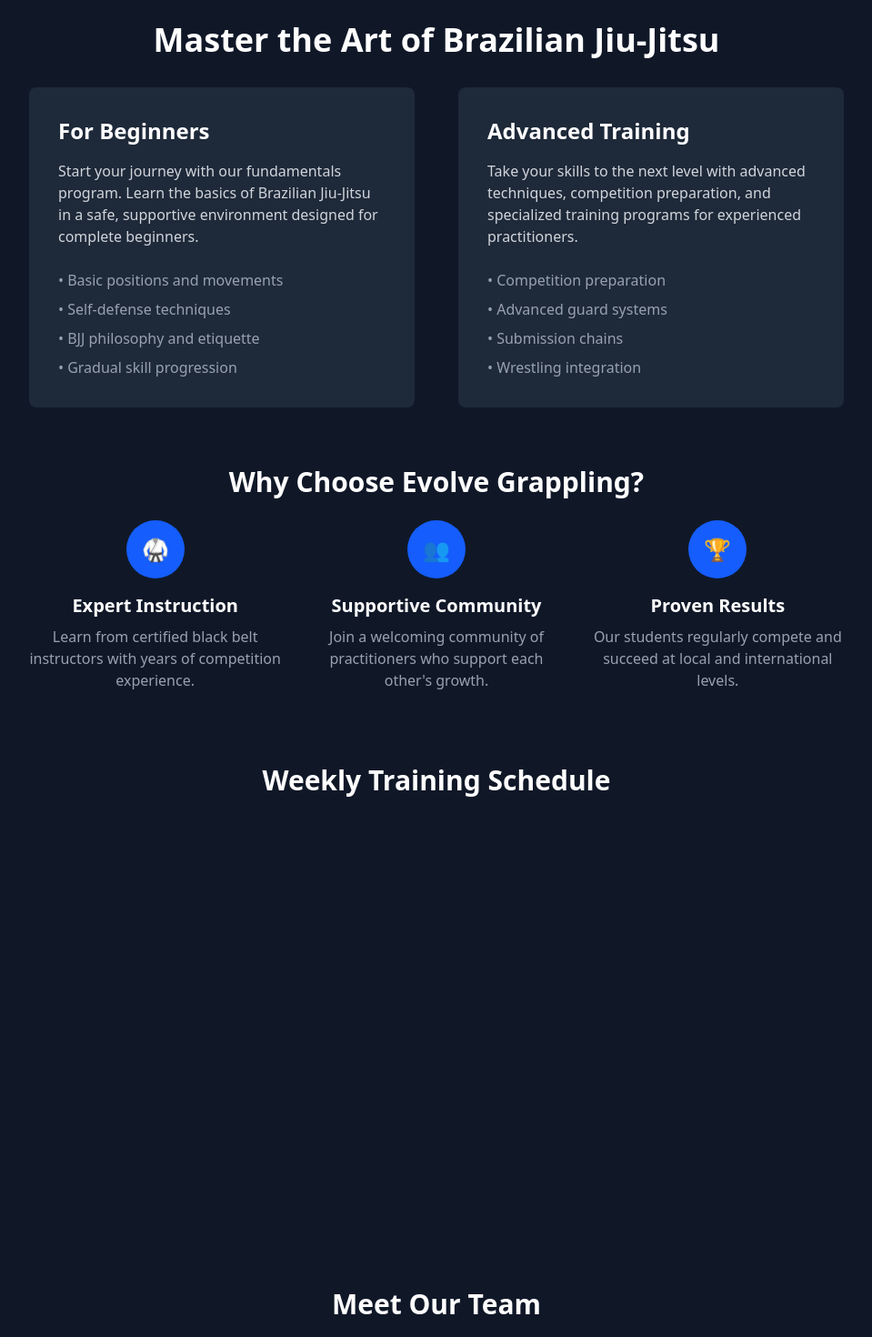
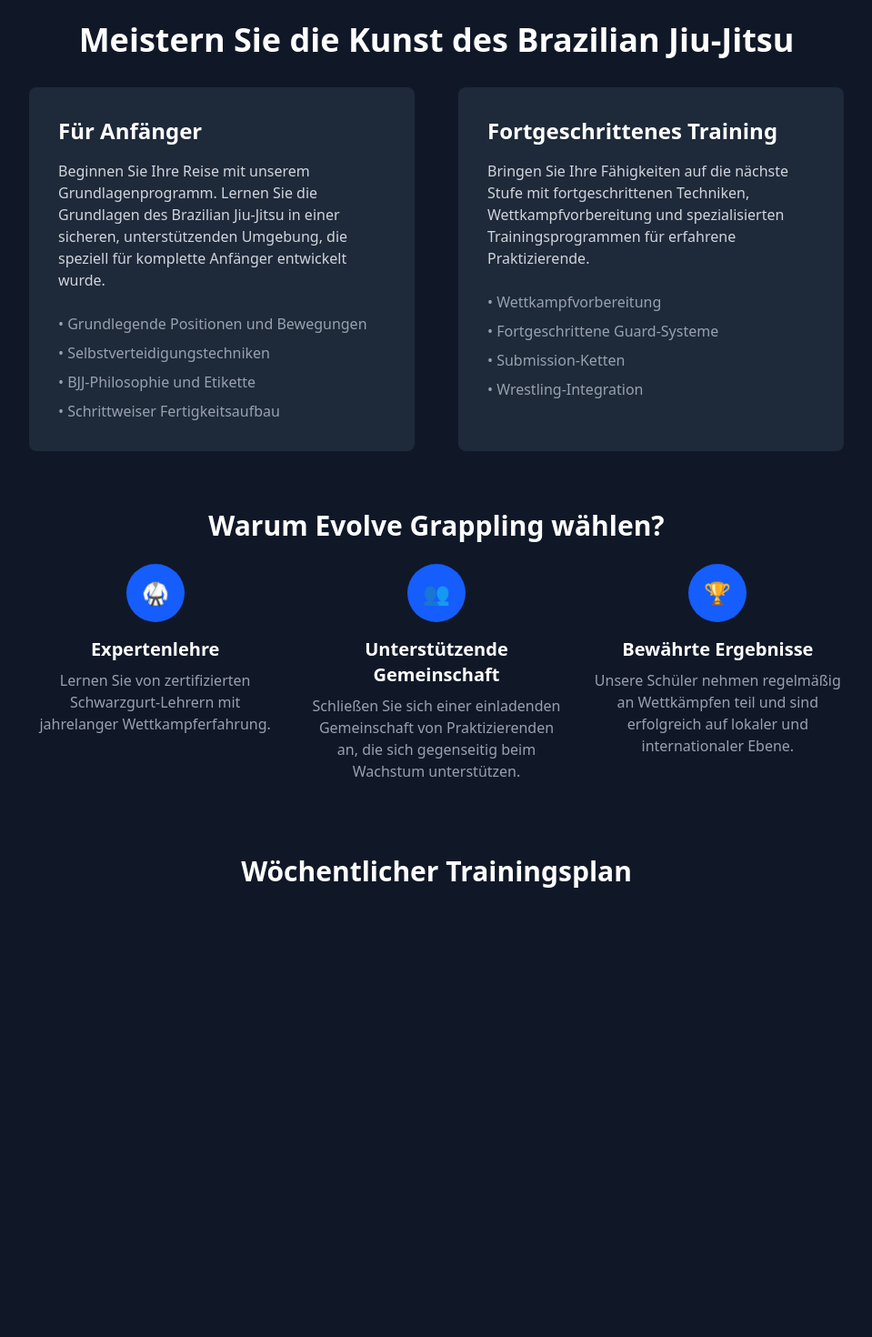
Before and after one commit to eugen1763/evolvegrappling, a SvelteKit app: page / in a window 1280 px wide. Shown: the part 840-2310 px from the top of the page at 91% size, without its empty margins (160-1119 px from the left). Built offline with nearby package versions, Linux system fonts and the light colour scheme.

Commit message:
Localize landing page content and schedule data to German; update hero background image, add IDs for major sections, and enhance structure for accessibility and clarity.

```diff
--- a/src/lib/components/HeroSection.svelte
+++ b/src/lib/components/HeroSection.svelte
@@ -21,7 +21,7 @@
     <!-- Background Image with Parallax Effect -->
     <div
         class="absolute inset-0 bg-cover bg-center bg-no-repeat"
-        style="background-image: url('wp1955341.jpg'); transform: translateY({scrollY * 0.5}px);"
+        style="background-image: url('IMG_1268.JPEG'); transform: translateY({scrollY * 0.5}px);"
     ></div>
 
     <!-- Overlay that appears on scroll -->
--- a/src/lib/components/TeamSection.svelte
+++ b/src/lib/components/TeamSection.svelte
@@ -3,7 +3,7 @@
 </script>
 
 <div class="mt-20 scroll-animate fade-in-up">
-    <h3 class="text-3xl font-bold text-white mb-12 text-center">Meet Our Team</h3>
+    <h3 class="text-3xl font-bold text-white mb-12 text-center">Lernen Sie unser Team kennen</h3>
     <div class="grid md:grid-cols-3 gap-8">
         {#each teamMembers as member, i}
             <div class="text-center scroll-animate scale-in delay-{(i + 1) * 200}">
--- a/src/lib/components/TrainingSchedule.svelte
+++ b/src/lib/components/TrainingSchedule.svelte
@@ -3,7 +3,7 @@
 </script>
 
 <div class="mt-20 mb-20 scroll-animate fade-in-up">
-    <h3 class="text-3xl font-bold text-white mb-12 text-center">Weekly Training Schedule</h3>
+    <h3 class="text-3xl font-bold text-white mb-12 text-center">Wöchentlicher Trainingsplan</h3>
     <!-- Mobile View -->
     <div class="grid grid-cols-1 gap-4 md:hidden">
         {#each Object.entries(trainingSchedule) as [day, schedule], i}
--- a/src/lib/data/team_members.ts
+++ b/src/lib/data/team_members.ts
@@ -8,16 +8,16 @@
     {
         name: "John Doe",
         image: "https://placehold.co/200x200",
-        description: "Head Coach and Brazilian Jiu-Jitsu Black Belt with over 15 years of experience in competition and teaching."
+        description: "Haupttrainer und Brazilian Jiu-Jitsu Schwarzgurt mit über 15 Jahren Erfahrung in Wettkampf und Lehre."
     },
     {
         name: "Jane Smith",
         image: "https://placehold.co/200x200",
-        description: "Competition Team Coach and Brown Belt specializing in modern competition techniques and strategy."
+        description: "Wettkampfteam-Trainerin und Braungurt, spezialisiert auf moderne Wettkampftechniken und -strategie."
     },
     {
         name: "Mike Johnson",
         image: "https://placehold.co/200x200",
-        description: "Fundamentals Instructor and Purple Belt focused on helping beginners build a strong technical foundation."
+        description: "Grundlagen-Lehrer und Lilágurt, fokussiert darauf, Anfängern beim Aufbau einer starken technischen Basis zu helfen."
     }
 ];
--- a/src/routes/+page.svelte
+++ b/src/routes/+page.svelte
@@ -1,5 +1,5 @@
 <script lang="ts">
-    import { onMount } from 'svelte';
+    import {onMount} from 'svelte';
     import {initScrollAnimations} from "$lib/utils/scroll_animations";
     // @ts-ignore
     import HeroSection from "$lib/components/HeroSection.svelte";
@@ -33,81 +33,92 @@
 <svelte:window bind:scrollY bind:innerHeight/>
 
 <div class="relative overflow-x-hidden">
-    <HeroSection {scrollY} {innerHeight} />
+    <HeroSection {scrollY} {innerHeight}/>
 
     <!-- Content Section -->
     <section class="relative z-20 bg-gray-900 min-h-screen">
         <div class="container mx-auto px-6 py-16">
             <div class="max-w-4xl mx-auto">
                 <h2 class="text-4xl font-bold text-white mb-8 text-center scroll-animate fade-in-up">
-                    Master the Art of Brazilian Jiu-Jitsu
+                    Meistern Sie die Kunst des Brazilian Jiu-Jitsu
                 </h2>
 
                 <div class="grid md:grid-cols-2 gap-12 mb-16">
                     <div class="bg-gray-800 rounded-lg p-8 scroll-animate slide-in-left">
-                        <h3 class="text-2xl font-semibold text-white mb-4">For Beginners</h3>
+                        <h3 class="text-2xl font-semibold text-white mb-4">Für Anfänger</h3>
                         <p class="text-gray-300 mb-6">
-                            Start your journey with our fundamentals program. Learn the basics of Brazilian Jiu-Jitsu
-                            in a safe, supportive environment designed for complete beginners.
+                            Beginnen Sie Ihre Reise mit unserem Grundlagenprogramm. Lernen Sie die Grundlagen des
+                            Brazilian Jiu-Jitsu
+                            in einer sicheren, unterstützenden Umgebung, die speziell für komplette Anfänger entwickelt
+                            wurde.
                         </p>
                         <ul class="text-gray-400 space-y-2">
-                            <li>• Basic positions and movements</li>
-                            <li>• Self-defense techniques</li>
-                            <li>• BJJ philosophy and etiquette</li>
-                            <li>• Gradual skill progression</li>
+                            <li>• Grundlegende Positionen und Bewegungen</li>
+                            <li>• Selbstverteidigungstechniken</li>
+                            <li>• BJJ-Philosophie und Etikette</li>
+                            <li>• Schrittweiser Fertigkeitsaufbau</li>
                         </ul>
                     </div>
 
                     <div class="bg-gray-800 rounded-lg p-8 scroll-animate slide-in-right">
-                        <h3 class="text-2xl font-semibold text-white mb-4">Advanced Training</h3>
+                        <h3 class="text-2xl font-semibold text-white mb-4">Fortgeschrittenes Training</h3>
                         <p class="text-gray-300 mb-6">
-                            Take your skills to the next level with advanced techniques, competition preparation,
-                            and specialized training programs for experienced practitioners.
+                            Bringen Sie Ihre Fähigkeiten auf die nächste Stufe mit fortgeschrittenen Techniken,
+                            Wettkampfvorbereitung
+                            und spezialisierten Trainingsprogrammen für erfahrene Praktizierende.
                         </p>
                         <ul class="text-gray-400 space-y-2">
-                            <li>• Competition preparation</li>
-                            <li>• Advanced guard systems</li>
-                            <li>• Submission chains</li>
-                            <li>• Wrestling integration</li>
+                            <li>• Wettkampfvorbereitung</li>
+                            <li>• Fortgeschrittene Guard-Systeme</li>
+                            <li>• Submission-Ketten</li>
+                            <li>• Wrestling-Integration</li>
                         </ul>
                     </div>
                 </div>
 
                 <div class="text-center scroll-animate fade-in-up">
-                    <h3 class="text-3xl font-bold text-white mb-6">Why Choose Evolve Grappling?</h3>
+                    <h3 class="text-3xl font-bold text-white mb-6">Warum Evolve Grappling wählen?</h3>
                     <div class="grid md:grid-cols-3 gap-8">
                         <div class="text-center scroll-animate fade-in-up delay-200">
                             <div class="w-16 h-16 bg-blue-600 rounded-full flex items-center justify-center mx-auto mb-4">
                                 <span class="text-2xl">🥋</span>
                             </div>
-                            <h4 class="text-xl font-semibold text-white mb-2">Expert Instruction</h4>
-                            <p class="text-gray-400">Learn from certified black belt instructors with years of
-                                competition experience.</p>
+                            <h4 class="text-xl font-semibold text-white mb-2">Expertenlehre</h4>
+                            <p class="text-gray-400">Lernen Sie von zertifizierten Schwarzgurt-Lehrern mit jahrelanger
+                                Wettkampferfahrung.</p>
                         </div>
 
                         <div class="text-center scroll-animate fade-in-up delay-400">
                             <div class="w-16 h-16 bg-blue-600 rounded-full flex items-center justify-center mx-auto mb-4">
                                 <span class="text-2xl">👥</span>
                             </div>
-                            <h4 class="text-xl font-semibold text-white mb-2">Supportive Community</h4>
-                            <p class="text-gray-400">Join a welcoming community of practitioners who support each
-                                other's growth.</p>
+                            <h4 class="text-xl font-semibold text-white mb-2">Unterstützende Gemeinschaft</h4>
+                            <p class="text-gray-400">Schließen Sie sich einer einladenden Gemeinschaft von
+                                Praktizierenden an, die sich
+                                gegenseitig beim Wachstum unterstützen.</p>
                         </div>
 
                         <div class="text-center scroll-animate fade-in-up delay-600">
                             <div class="w-16 h-16 bg-blue-600 rounded-full flex items-center justify-center mx-auto mb-4">
                                 <span class="text-2xl">🏆</span>
                             </div>
-                            <h4 class="text-xl font-semibold text-white mb-2">Proven Results</h4>
-                            <p class="text-gray-400">Our students regularly compete and succeed at local and
-                                international levels.</p>
+                            <h4 class="text-xl font-semibold text-white mb-2">Bewährte Ergebnisse</h4>
+                            <p class="text-gray-400">Unsere Schüler nehmen regelmäßig an Wettkämpfen teil und sind
+                                erfolgreich auf lokaler und
+                                internationaler Ebene.</p>
                         </div>
                     </div>
                 </div>
 
-                <TrainingSchedule />
-                <TeamSection />
-                <ContactSection />
+                <div id="trainingsplan">
+                    <TrainingSchedule/>
+                </div>
+                <div id="team">
+                    <TeamSection/>
+                </div>
+                <div id="kontakt">
+                    <ContactSection/>
+                </div>
 
                 <div class="mt-20 scroll-animate scale-in">
                     <div class="flex justify-center">
@@ -126,13 +137,13 @@
     <footer class="bg-gray-950 text-white py-12 scroll-animate fade-in-up">
         <div class="container mx-auto px-6 text-center">
             <h3 class="text-2xl font-bold mb-4">Evolve Grappling</h3>
-            <p class="text-gray-400 mb-6">Transform your body, mind, and spirit through the art of Brazilian
+            <p class="text-gray-400 mb-6">Transformieren Sie Ihren Körper, Geist und Seele durch die Kunst des Brazilian
                 Jiu-Jitsu.</p>
             <div class="flex justify-center space-x-6 text-gray-400">
-                <a href="#" class="hover:text-white transition-colors">About</a>
-                <a href="#" class="hover:text-white transition-colors">Classes</a>
-                <a href="#" class="hover:text-white transition-colors">Schedule</a>
-                <a href="#" class="hover:text-white transition-colors">Contact</a>
+                <a href="#" class="hover:text-white transition-colors">Über uns</a>
+                <a href="#" class="hover:text-white transition-colors">Kurse</a>
+                <a href="#" class="hover:text-white transition-colors">Stundenplan</a>
+                <a href="#" class="hover:text-white transition-colors">Kontakt</a>
             </div>
         </div>
     </footer>
```
Also changed, not shown: src/lib/data/training-schedule.ts (+7 -7 lines), static/IMG_1268.JPEG (added).
